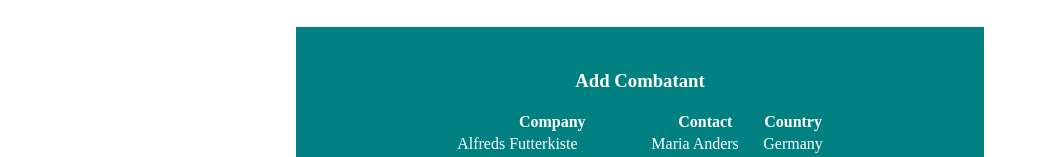
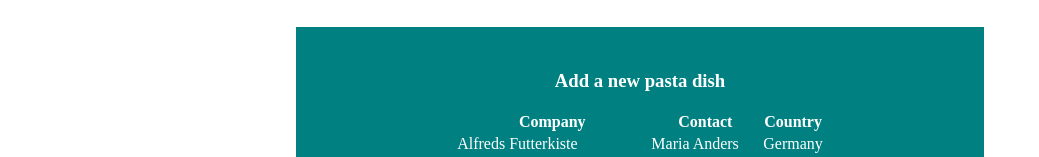
Before and after one commit to thisismax/encounters, a plain HTML site: page index.html in a window 1280 px wide. Shown: the part 189-346 px from the top of the page, without its empty margins (0-1039 px from the left). Drawn offline with Linux system fonts and the light colour scheme.

```diff
--- a/index.html
+++ b/index.html
@@ -18,7 +18,7 @@ Hello World.
 </div>
 
   <div class="modal">
-    <h3>Add Combatant</h3>
+    <h3>Add a new pasta dish</h3>
     <table>
       <tr>
         <th>Company</th>
```
